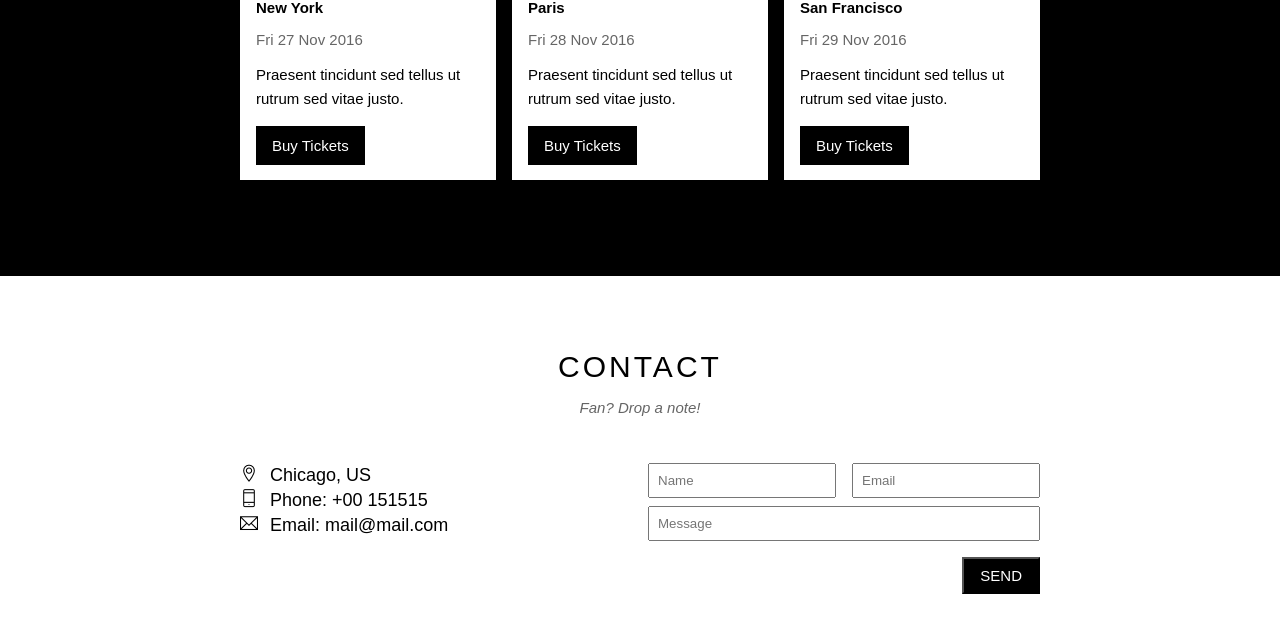
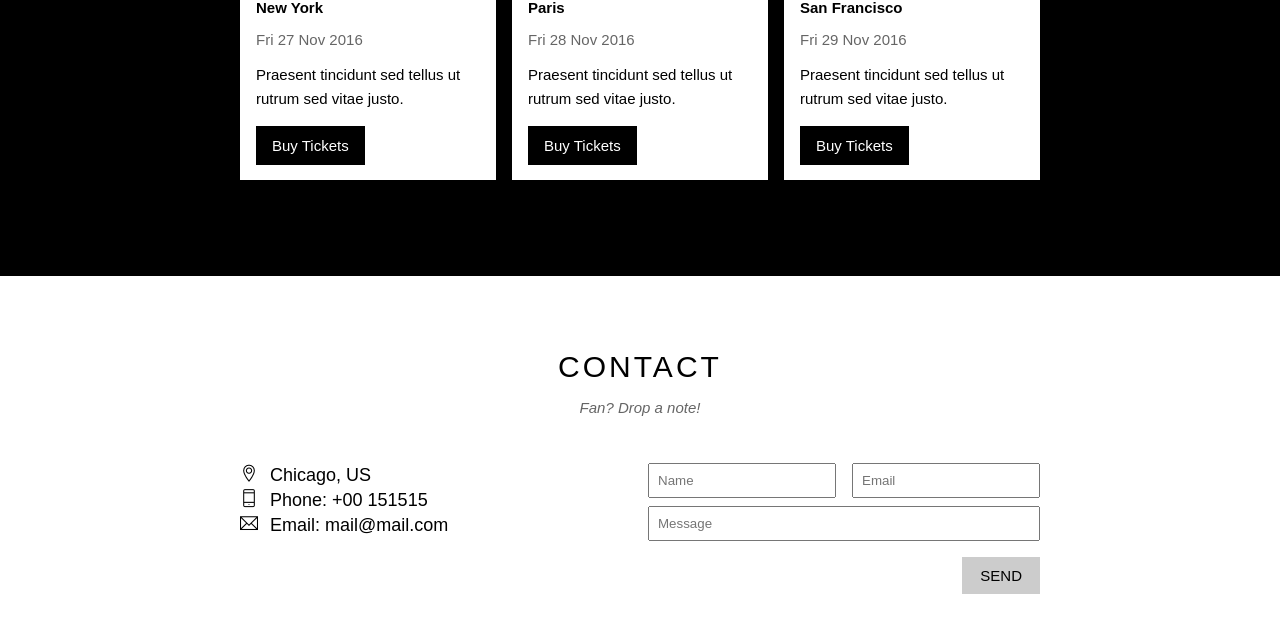
Before and after one commit to Haidzls/f8-shop, a plain HTML site: page index.html in a window 1280 px wide. In both pictures the pointer is over the input "SEND". Shown: the part 1864-2496 px from the top of the page. Drawn offline with Linux system fonts and the light colour scheme.

Commit message:
fix send-buttom:hover

```diff
--- a/assets/css/styles.css
+++ b/assets/css/styles.css
@@ -326,6 +326,13 @@ html{
     margin-top: 8px;
 }
 
+.send-buttom:hover{
+    color: #000;
+    background-color: #ccc;
+    cursor: pointer;
+    border: solid 2px #ccc;
+}
+
 #footer{
 
 }
```
